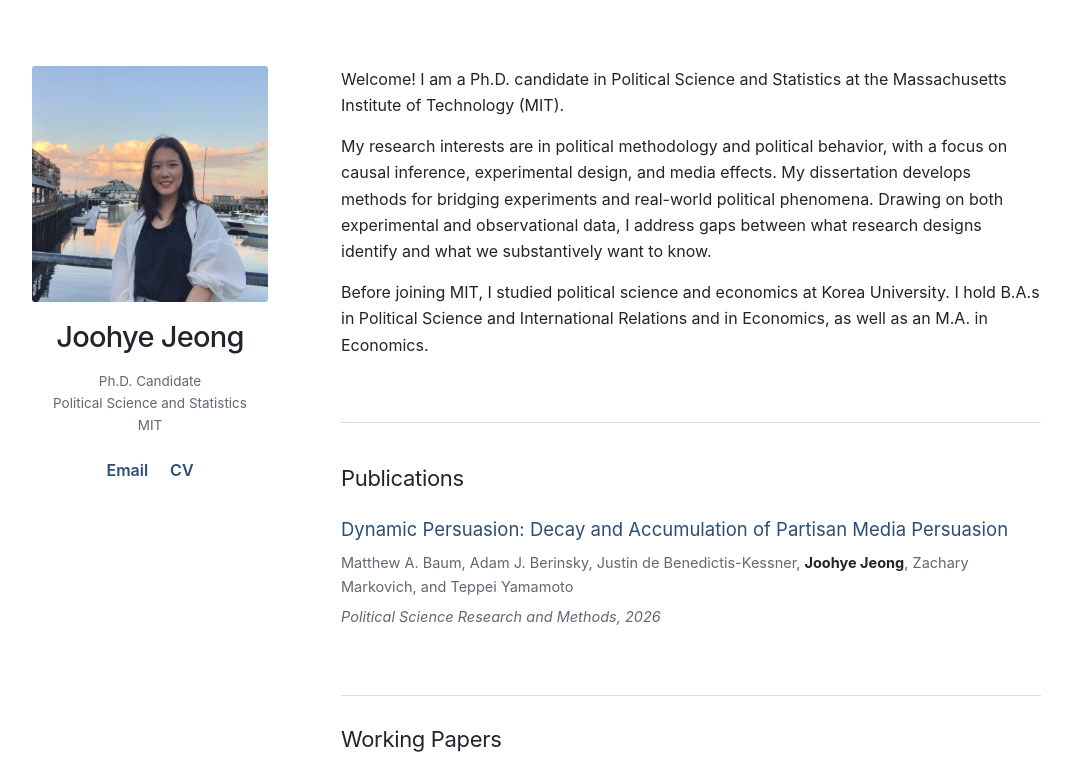
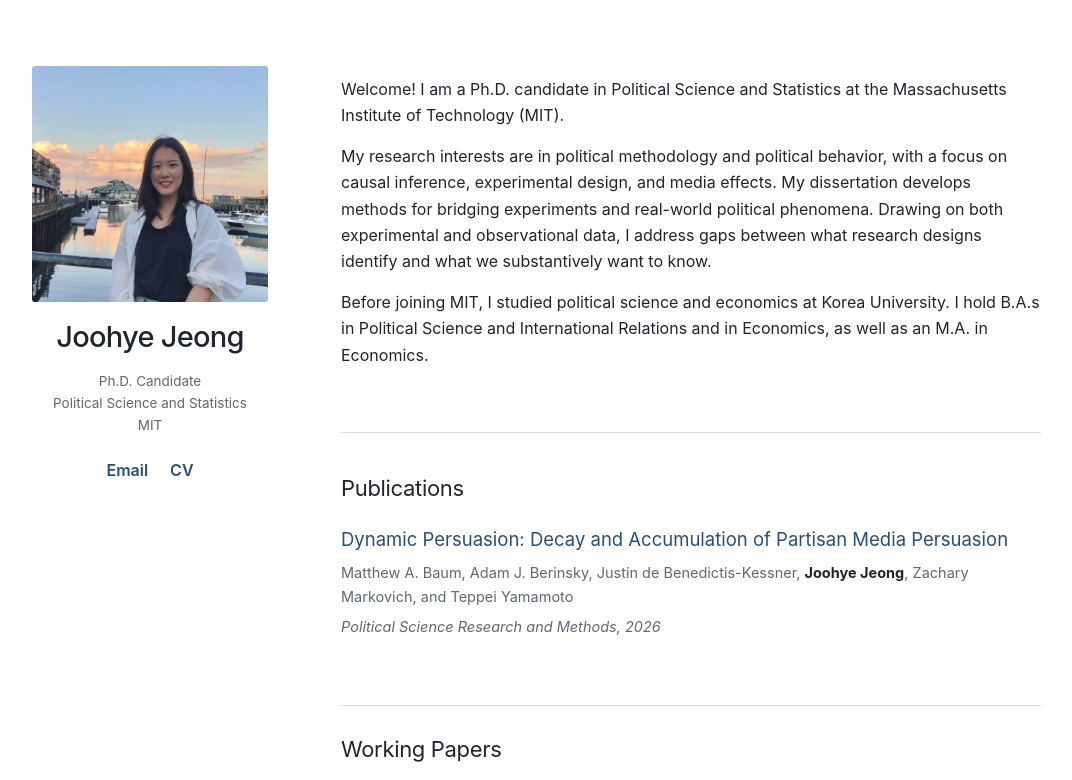
Before and after one commit to JoohyeJeong/JoohyeJeong.github.io, a Next.js app: page / in a window 1280 px wide. Shown: the top 780 px of the page, without its empty margins (105-1177 px from the left). Built offline with nearby package versions, Linux system fonts and the light colour scheme.

Commit message:
Lower desktop introduction slightly

```diff
--- a/app/globals.css
+++ b/app/globals.css
@@ -56,6 +56,10 @@ a:focus-visible {
   position: sticky;
   text-align: center;
   top: 42px;
+}
+
+.main-column {
+  padding-top: 10px;
 }
 
 .portrait {
@@ -217,6 +221,10 @@ h3 {
     display: block;
   }
 
+  .main-column {
+    padding-top: 0;
+  }
+
   .author-card {
     align-items: center;
     display: flex;
```
